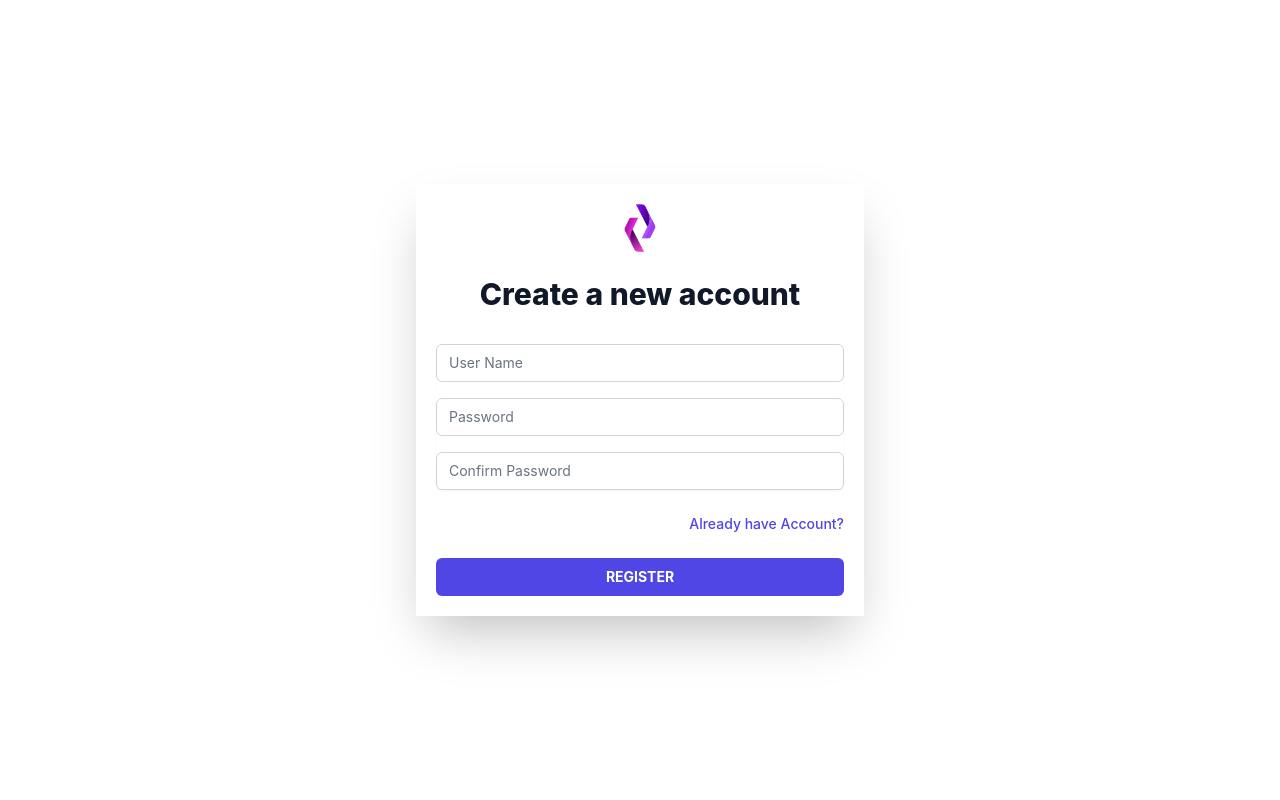
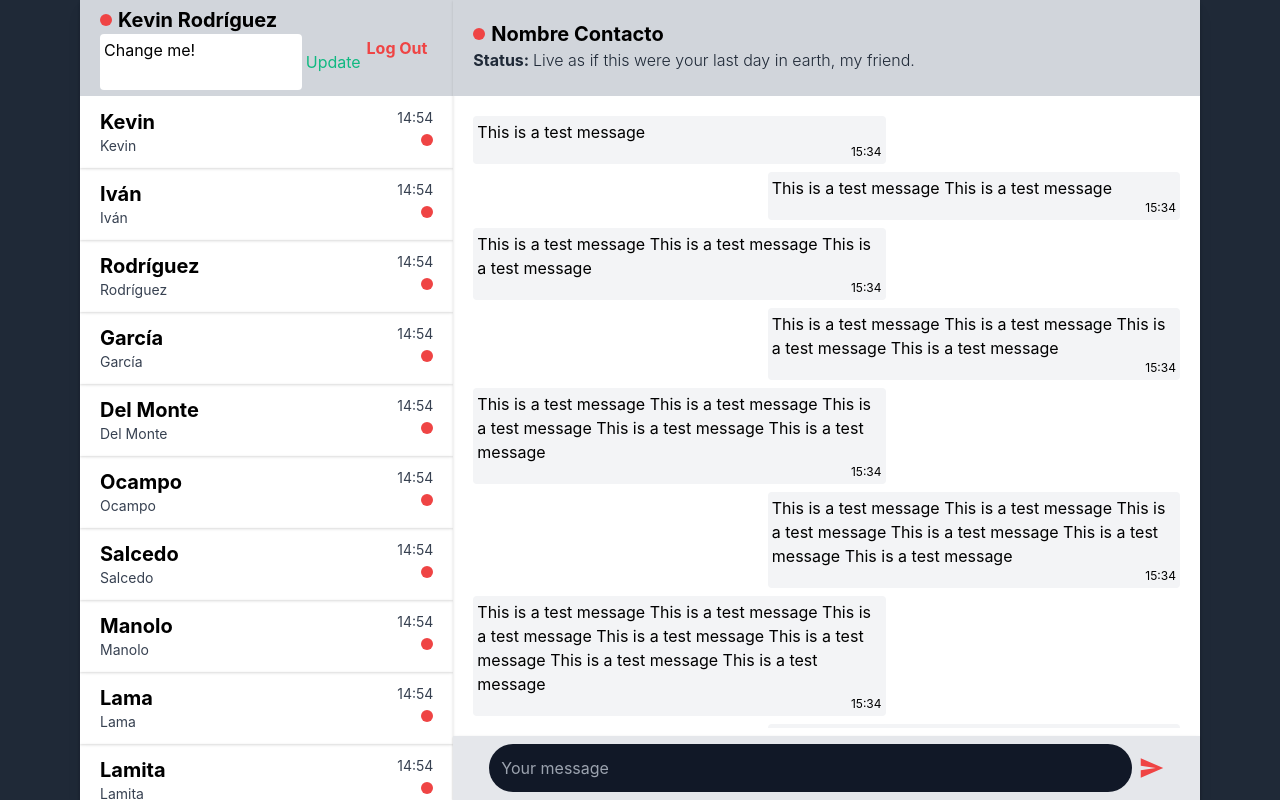
Before and after one commit to KevinIsYi/Chat-App, a React (Create React App) app: page / in a window 1280 px wide. Before the commit this address led to /auth. Built offline with nearby package versions, Linux system fonts and the light colour scheme.

Commit message:
User can edit their status

```diff
--- /dev/null
+++ b/src/components/ChatStatus.tsx
@@ -0,0 +1,65 @@
+import { useState } from "react";
+import { useContext } from "react"
+import { AiOutlineEdit } from 'react-icons/ai';
+import { useForm } from "react-hook-form";
+import { AuthContext } from '../context/AuthContext';
+
+interface FormValues {
+    newStatus: string;
+}
+
+export const ChatStatus = () => {
+
+    const { authState: { userStatus }, changeStatus } = useContext(AuthContext);
+    const [isChangingStatus, setIsChangingStatus] = useState(true);
+    const { register, handleSubmit } = useForm<FormValues>({
+        defaultValues: {
+            newStatus: userStatus
+        }
+    });
+
+    const updateStatus = (e: FormValues) => {
+        const { newStatus } = e;
+
+        changeStatus(newStatus);
+        setIsChangingStatus(false);
+    }
+
+    const openEditStatus = () => {
+        setIsChangingStatus(true);
+    }
+
+    return (
+        <>
+            {
+                isChangingStatus ? (
+                    <div className="flex gap-1">
+                        <textarea
+                            className="resize-none rounded w-full outline-none p-1"
+                            {...register('newStatus')}
+                        />
+                        <button
+                            className="text-green-500 transition duration-300 hover:text-green-600"
+                            onClick={handleSubmit(updateStatus)}
+                        >
+                            Update
+                        </button>
+                    </div>
+                ) : (
+                    <div
+                        className="flex my-2 items-center gap-1 max-w-xs cursor-pointer max-h-10"
+                        onClick={openEditStatus}
+                    >
+                        <AiOutlineEdit className="min-w-24 text-2xl	" />
+                        <p className="text-gray-800 mr-2 font-bold cursor-pointer">Status:
+                            <span className="font-light break-words	">
+                                {' '}{userStatus.length > 50 ? `${userStatus.substr(0, 50)}...` : userStatus}
+                            </span>
+                        </p>
+                    </div>
+
+                )
+            }
+        </>
+    )
+}
--- a/src/components/SidebarHeader.tsx
+++ b/src/components/SidebarHeader.tsx
@@ -1,9 +1,10 @@
 import { useContext } from "react"
 import { AuthContext } from '../context/AuthContext';
+import { ChatStatus } from "./ChatStatus";
 
 export const SidebarHeader = () => {
 
-    const { authState: { userName, userStatus }, logOut } = useContext(AuthContext);
+    const { authState: { userName }, logOut } = useContext(AuthContext);
 
     return (
         <div className="flex justify-between items-center px-5 py-5 h-24 bg-gray-300 min-96 overflow-auto lg:overflow-hidden">
@@ -12,7 +13,7 @@ export const SidebarHeader = () => {
                     <p className="text-xl font-bold">{userName}</p>
                     <div className="rounded-full bg-red-500 w-3 h-3" />
                 </div>
-                <p className="text-gray-800 mr-2 font-bold cursor-pointer">Status: <span className="font-light">{userStatus}</span></p>
+                <ChatStatus />
             </div>
             <button
                 className="transition duration-300 font-bold text-red-500 hover:text-red-600 w-20"
--- a/src/context/AuthContext.tsx
+++ b/src/context/AuthContext.tsx
@@ -8,9 +8,9 @@ export interface AuthState {
 };
 
 export const authInitialState: AuthState = {
-    isLoggedIn: false,
-    userName: '',
-    userStatus: ''
+    isLoggedIn: true,
+    userName: 'Kevin Rodríguez',
+    userStatus: 'Change me!'
 };
 
 export interface AuthContextProps {
--- a/src/index.css
+++ b/src/index.css
@@ -40,3 +40,7 @@ code {
 .min-96 {
     min-height: 96px;
 }
+
+.min-w-24 {
+    min-width: 24px;
+}
```
